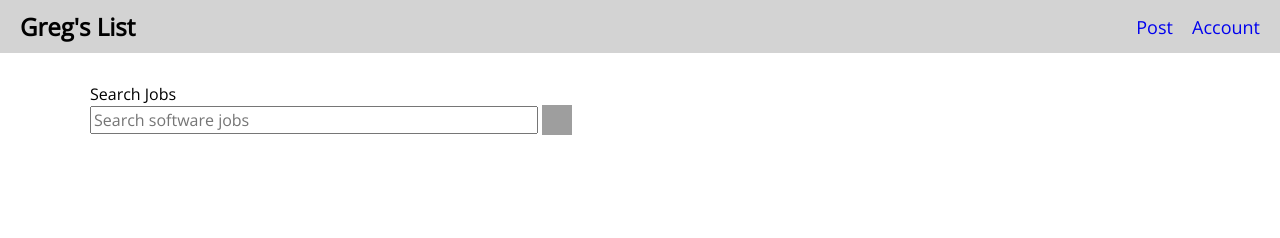
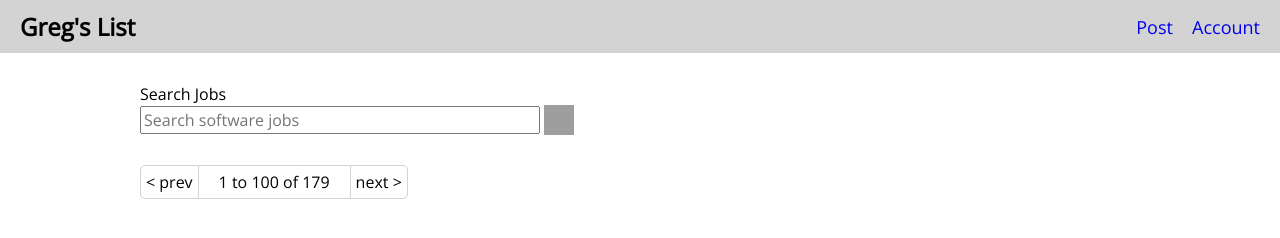
Before and after one commit to mikebcbc/thinkful-gregslistChallenge, a plain HTML site: page index.html in a window 1280 px wide. Drawn offline with nearby package versions, Linux system fonts and the light colour scheme; grey boxes are pictures that could not be loaded.

Commit message:
Pagination elements

```diff
--- a/index.html
+++ b/index.html
@@ -19,11 +19,16 @@
 		</nav>
 	</header>
 	<main role="main">
-		<div class="search-wrapper">
+		<div class="wrapper search-wrapper">
 			<label for="search">Search Jobs</label>
 			<input type="text" name="search" class="search" placeholder="Search software jobs" />
 			<input type="image" class="search-submit" src="https://tf-assets-prod.s3.amazonaws.com/tf-curric/WEB-DEV-001/2.4.6_challenge_design_to_code/magnifying-glass.png" border="0" alt="Submit" />
 		</div>
+		<div class="wrapper pagination-wrapper">
+			<a href="#" class="page-item prev">< prev</a>
+			<span class="page-item current-page">1 to 100 of 179</span>
+			<a href="#" class="page-item next">next ></a>
+		</div>
 	</main>
 </body>
 </html>
--- a/main.css
+++ b/main.css
@@ -1,5 +1,7 @@
 body * {
 	font-family: 'Open Sans', sans-serif;
+	box-sizing: border-box;
+	font-size: 16px;
 }
 
 header {
@@ -15,7 +17,7 @@ header {
 }
 
 .nav-logo h1 {
-	font-size: 24px;
+	font-size: 1.5em;
 	display: inline-block;
 	margin: 0;
 	vertical-align: middle;
@@ -39,6 +41,10 @@ main {
 	padding: 30px 50px;
 }
 
+.wrapper {
+	margin-bottom: 30px;
+}
+
 label {
 	display: block;
 }
@@ -53,3 +59,33 @@ label {
 	height: 30px;
 	vertical-align: middle;
 }
+
+.pagination-wrapper {
+	font-size: 0;
+}
+
+.page-item {
+	margin: 0;
+	display: inline-block;
+	font-size: 16px;
+	color: black;
+	text-decoration: none;
+}
+
+.current-page {
+	border-top: 1px solid lightgrey;
+	border-bottom: 1px solid lightgrey;
+	padding: 5px 20px;
+}
+
+.next {
+	border: 1px solid lightgrey;
+	border-radius: 0 5px 5px 0;
+	padding: 5px;
+}
+
+.prev {
+	border: 1px solid lightgrey;
+	border-radius: 5px 0 0 5px;
+	padding: 5px;
+}
```
